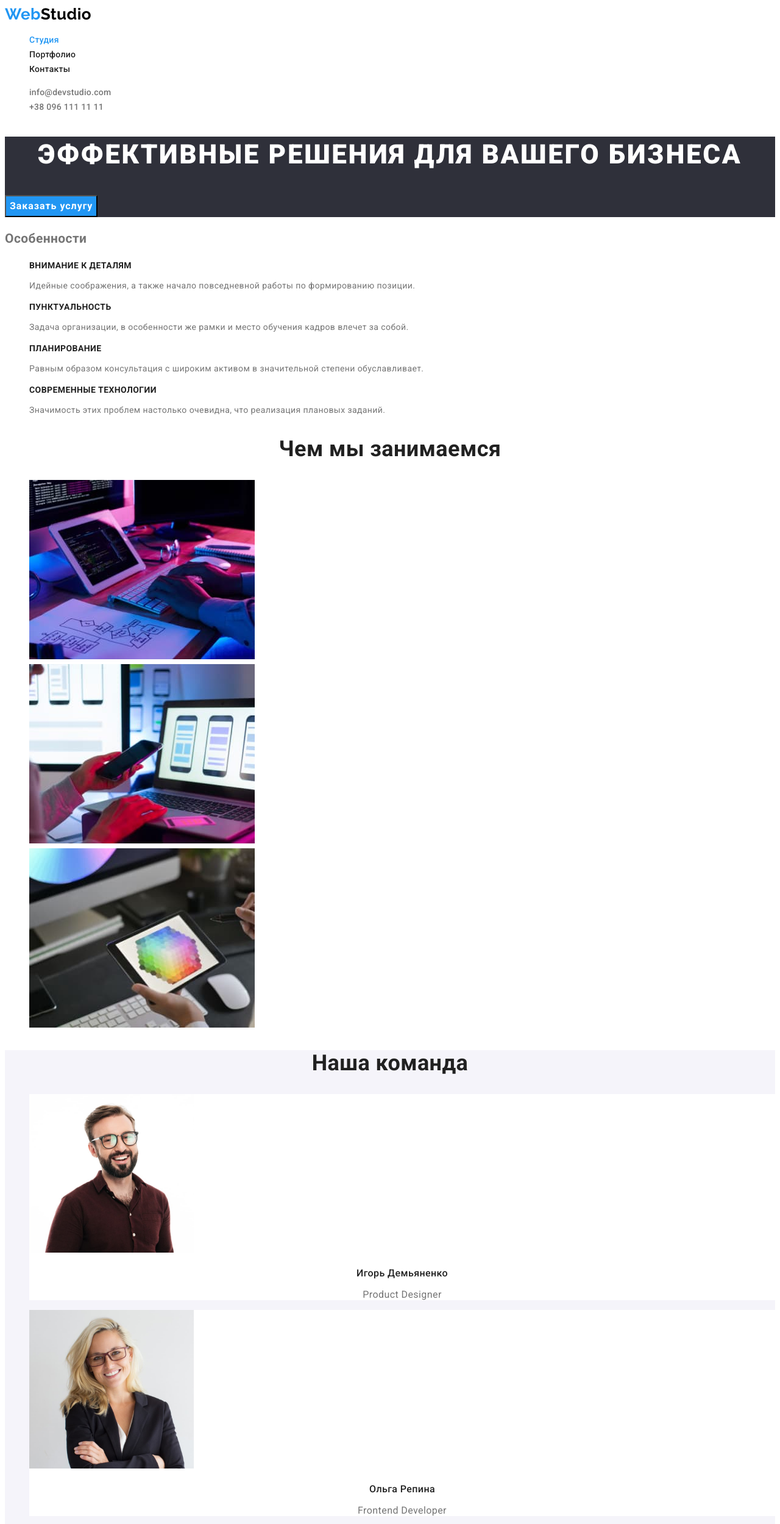
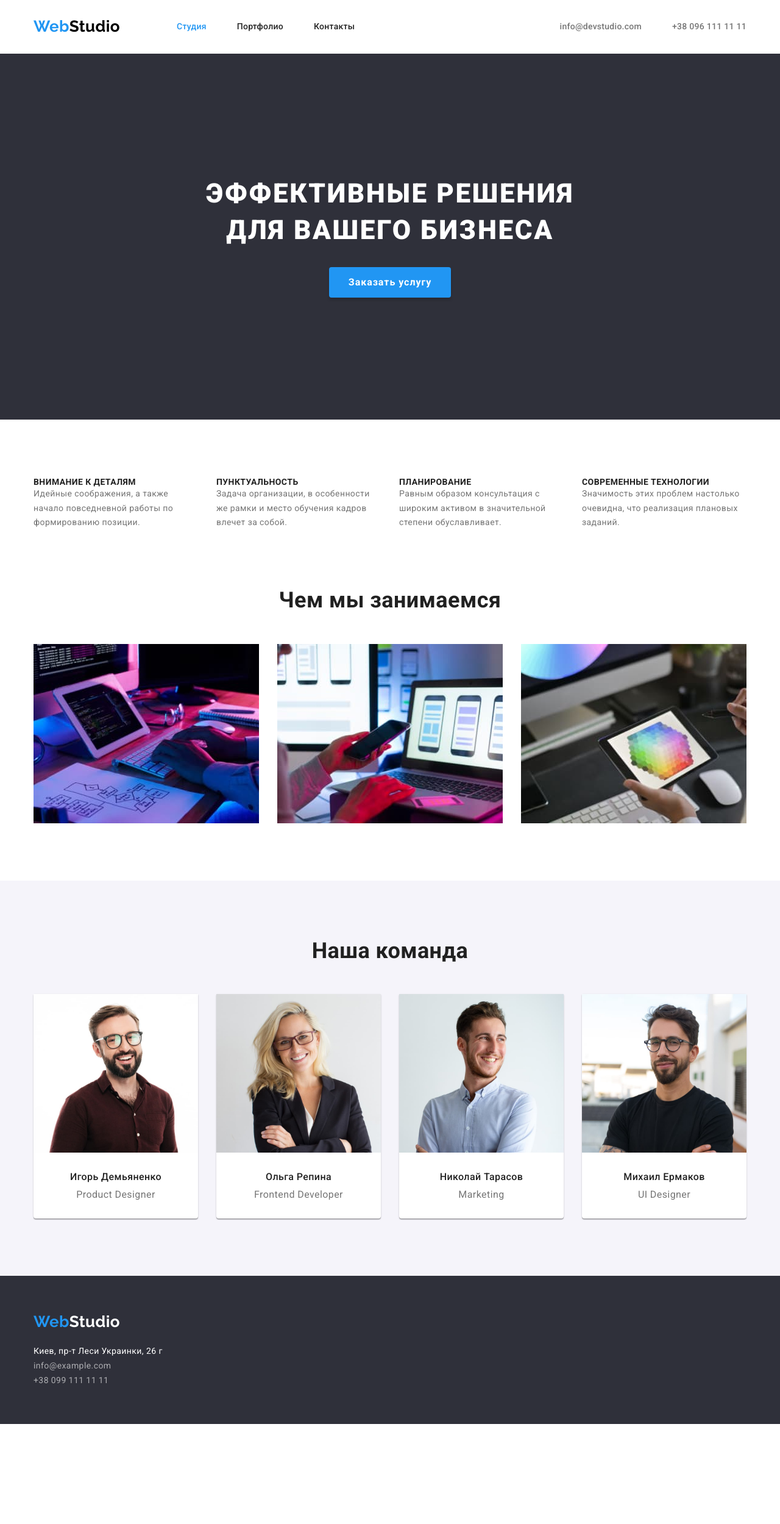
Before and after one commit to TetianaDoroshko/goit-markup-hw-03, a plain HTML site: page index.html in a window 1280 px wide. Shown: the top 2499 px of the page at 61% size. After the commit the page ends 2335 px from the top, so only its background shows below. Drawn offline with nearby package versions, Linux system fonts and the light colour scheme.

Commit message:
Add flexboxes

```diff
--- a/CSS/style.css
+++ b/CSS/style.css
@@ -14,10 +14,52 @@ body {
   color: var(--text-color);
   background-color: var(--bgd-light);
 }
+html {
+  box-sizing: border-box;
+}
+*,
+::before,
+::after {
+  box-sizing: inherit;
+}
+h1,
+h2,
+h3,
+p {
+  margin: 0;
+}
+img {
+  display: block;
+}
 .link {
   text-decoration: none;
 }
+.container {
+  width: 1200px;
+  padding: 0 15px;
+  margin: 0 auto;
+}
+.nav-list,
+.contact-list,
+.features-list,
+.work-list,
+.team-list,
+.portfolio-button-list,
+.portfolio-list {
+  list-style-type: none;
+  margin: 0;
+  padding: 0;
+}
+
 /* Header */
+.header {
+  border-bottom: 1px solid #ececec;
+}
+.header-body {
+  display: flex;
+  align-items: center;
+}
+
 .logo {
   font-family: Raleway;
   font-weight: 700;
@@ -29,28 +71,44 @@ body {
 .logo span {
   color: #000000;
 }
-.nav-list,
-.contact-list,
-.features-list,
-.work-list,
-.team-list,
-.portfolio-button-list,
-.portfolio-list {
-  list-style-type: none;
+
+/* Navigation */
+.nav-body {
+  display: flex;
+  align-items: center;
 }
-/* Navigation */
+.nav-list {
+  display: flex;
+  margin-left: 93px;
+}
+.nav-list .item:not(:last-child),
+.contact-list .item:not(:last-child) {
+  margin-right: 50px;
+}
+.contact-list {
+  display: flex;
+  margin-left: auto;
+}
 .nav-link {
   font-weight: 500;
   line-height: 1.14;
   letter-spacing: 0.02em;
   color: var(--title-color);
   text-decoration: none;
+
+  display: inline-block;
+  padding-top: 32px;
+  padding-bottom: 32px;
 }
 .contact-link {
   font-weight: 500;
   letter-spacing: 0.02em;
   color: var(--text-color);
   text-decoration: none;
+
+  display: inline-block;
+  padding-top: 32px;
+  padding-bottom: 32px;
 }
 .nav-link:hover,
 .nav-link:focus,
@@ -63,6 +121,9 @@ body {
 /* Hero */
 .hero {
   background-color: var(--bgd-dark);
+  text-align: center;
+  padding-top: 200px;
+  padding-bottom: 200px;
 }
 .hero-title {
   font-weight: 900;
@@ -72,6 +133,9 @@ body {
   letter-spacing: 0.06em;
   text-transform: uppercase;
   color: var(--bgd-light);
+
+  width: 696px;
+  margin: 0 auto 30px auto;
 }
 .hero-button {
   font-family: Roboto, sans-serif;
@@ -83,6 +147,11 @@ body {
   color: var(--bgd-light);
   background-color: var(--accent-color);
   cursor: pointer;
+  width: 200px;
+  height: 50px;
+  box-shadow: 0px 4px 4px rgba(0, 0, 0, 0.15);
+  border-radius: 4px;
+  border-color: transparent;
 }
 .hero-button:hover,
 .hero-button:focus {
@@ -90,6 +159,30 @@ body {
   background-color: var(--bgd-grey);
 }
 /* Особенности */
+.section {
+  padding-top: 94px;
+  padding-bottom: 94px;
+}
+.visually-hidden {
+  position: absolute;
+  width: 1px;
+  height: 1px;
+  margin: -1px;
+  border: 0;
+  padding: 0;
+
+  white-space: nowrap;
+  clip-path: inset(100%);
+  clip: rect(0 0 0 0);
+  overflow: hidden;
+}
+.features-list {
+  display: flex;
+  justify-content: space-between;
+}
+.features-list .item {
+  width: 270px;
+}
 .sub-title {
   font-weight: 700;
   font-size: 14px;
@@ -98,20 +191,39 @@ body {
   text-transform: uppercase;
   color: var(--title-color);
 }
+
 /* Чем мы занимаемся */
 /* Наша команда */
+.works {
+  padding-top: 0;
+}
 .title {
   font-weight: 700;
   font-size: 36px;
   line-height: 1.17;
   text-align: center;
   color: var(--title-color);
+  margin-bottom: 50px;
+}
+.work-list {
+  display: flex;
+  justify-content: space-between;
 }
 .team {
   background-color: var(--bgd-grey);
 }
+.team-list {
+  display: flex;
+  justify-content: space-between;
+}
 .personal-card {
   background-color: var(--bgd-light);
+  box-shadow: 0px 1px 3px rgba(0, 0, 0, 0.12), 0px 1px 1px rgba(0, 0, 0, 0.14),
+    0px 2px 1px rgba(0, 0, 0, 0.2);
+  border-radius: 0px 0px 4px 4px;
+}
+.card-description {
+  padding: 30px 0;
 }
 .team-title {
   font-weight: 500;
@@ -119,6 +231,7 @@ body {
   line-height: 1.19;
   color: var(--title-color);
   text-align: center;
+  margin-bottom: 10px;
 }
 
 .team-position {
@@ -130,6 +243,11 @@ body {
 .footer {
   color: var(--bgd-light);
   background-color: var(--bgd-dark);
+  padding-top: 60px;
+  padding-bottom: 60px;
+}
+.address {
+  margin-top: 20px;
 }
 .address-link {
   color: var(--bgd-light);
@@ -150,10 +268,12 @@ body {
 .tel-link:focus {
   color: var(--accent-color);
 }
+
 .footer .logo span {
   color: var(--bgd-light);
 }
 /* Portfolio */
+
 .portfolio-button {
   font-family: Roboto, sans-serif;
   font-weight: 500;
@@ -164,16 +284,47 @@ body {
   color: var(--title-color);
   background-color: var(--bgd-grey);
   cursor: pointer;
+  border-radius: 4px;
+  border-color: transparent;
+  padding: 6px 22px;
 }
 .portfolio-button.main {
   color: var(--bgd-light);
   background-color: var(--accent-color);
+  box-shadow: 0px 3px 1px rgba(0, 0, 0, 0.1), 0px 1px 2px rgba(0, 0, 0, 0.08),
+    0px 2px 2px rgba(0, 0, 0, 0.12);
 }
-
 .portfolio-button:hover,
 .portfolio-button:focus {
   color: var(--bgd-light);
   background-color: var(--accent-color);
+}
+.portfolio-button-list .item:not(:last-child) {
+  margin-right: 8px;
+}
+.portfolio-button-list {
+  display: flex;
+  justify-content: center;
+}
+.portfolio-list {
+  display: flex;
+  flex-wrap: wrap;
+  margin-top: 50px;
+}
+.portfolio-list .item {
+  margin-right: 30px;
+  margin-bottom: 30px;
+  width: 370px;
+}
+.portfolio-list .item:nth-child(3n) {
+  margin-right: 0;
+}
+.portfolio-list .item:nth-last-child(-n + 3) {
+  margin-bottom: 0;
+}
+.portfolio-description {
+  padding: 20px 24px 20px 24px;
+  border: 1px solid #eeeeee;
 }
 .portf-name {
   font-weight: 700;
@@ -188,23 +339,3 @@ body {
   letter-spacing: 0.03em;
   color: var(--text-color);
 }
-
-/* Colours
-#000000 - черный лого
-
-#212121 меню навигации
-        заголовок и подзаголовок секции
-        тект кнопок темный
-#757575 контакты
-        текст секции
-
-#2196F3 контакты, навигация при ховере; фон кнопки
-
-#FFFFFF белый текст героя и футера
-
-#2F303A бекграунд героя и футера
-#ffffff бекграунд белый
-#F5F4FA бекграунд секции серый
-        бекграунд кнопки серый
-
-#FFFFFF бекграунд карточки команды */ ;
--- a/index.html
+++ b/index.html
@@ -5,99 +5,118 @@
     <meta http-equiv="X-UA-Compatible" content="IE=edge">
     <meta name="viewport" content="width=device-width, initial-scale=1.0">
     <title>WebStudio</title>
+    <link href="https://fonts.googleapis.com/css2?family=Raleway:wght@700&family=Roboto:wght@400;500;700;900&display=swap" rel="stylesheet">
+    <link rel="stylesheet" href="https://cdnjs.cloudflare.com/ajax/libs/modern-normalize/1.1.0/modern-normalize.min.css" integrity="sha512-wpPYUAdjBVSE4KJnH1VR1HeZfpl1ub8YT/NKx4PuQ5NmX2tKuGu6U/JRp5y+Y8XG2tV+wKQpNHVUX03MfMFn9Q==" crossorigin="anonymous" referrerpolicy="no-referrer" />
     <link rel="stylesheet" href="./CSS/style.css">
-    <link href="https://fonts.googleapis.com/css2?family=Raleway:wght@700&family=Roboto:wght@400;500;700;900&display=swap" rel="stylesheet">
 </head>
 <body>
     <!-- Шапка -->
     <header>
-        <nav>
+        <div class="container header-body">
+            <nav class="nav-body">
                 <a class="logo" href="./index.html">Web<span>Studio</span></a>
                 <ul class="nav-list">
-                <li><a class="nav-link current" href="./index.html">Студия</a></li>
-                <li><a class="nav-link" href="./portfolio.html">Портфолио</a></li>
-                <li><a class="nav-link" href="">Контакты</a></li>
+                    <li class="item"><a class="nav-link current" href="./index.html">Студия</a></li>
+                    <li class="item"><a class="nav-link" href="./portfolio.html">Портфолио</a></li>
+                    <li class="item"><a class="nav-link" href="">Контакты</a></li>
                 </ul>
             </nav>
             <ul class="contact-list">
-            <li><a class="contact-link" href="mailto:info@devstudio.com">info@devstudio.com</a></li>
-            <li><a class="contact-link" href="tel:+380961111111">+38 096 111 11 11</a></li>
+                <li class="item"><a class="contact-link" href="mailto:info@devstudio.com">info@devstudio.com</a></li>
+                <li class="item"><a class="contact-link" href="tel:+380961111111">+38 096 111 11 11</a></li>
             </ul>
+        </div>
     </header>
     <main>
         <!-- Герой -->
         <section class="hero">
+            <div class="container">
             <h1 class="hero-title">Эффективные решения для вашего бизнеса</h1>
             <button class="hero-button" type="button">Заказать услугу</button>
+            </div>
         </section>
         <!-- Особенности -->
-        <section class="features">
-            <!-- не забыть скрыть заголовок -->
-            <h2>Особенности</h2>
-            <ul>
-                <li class="features-list">
+        <section class="section">
+            <div class="container">
+            <h2 class="visually-hidden">Особенности</h2>
+            <ul class="features-list">
+                <li class="item">
                     <h3 class="sub-title">Внимание к деталям</h3>
                     <p>Идейные соображения, а также начало повседневной работы по формированию позиции.</p>
                 </li>
-                <li class="features-list">
+                <li class="item">
                     <h3 class="sub-title">Пунктуальность</h3>
                     <p>Задача организации, в особенности же рамки и место обучения кадров влечет за собой.</p>
                 </li>
-                <li class="features-list">
+                <li class="item">
                     <h3 class="sub-title">Планирование</h3>
                     <p>Равным образом консультация с широким активом в значительной степени обуславливает.</p>
                 </li>
-                <li class="features-list">
+                <li class="item">
                     <h3 class="sub-title">Современные технологии</h3>
                     <p>Значимость этих проблем настолько очевидна, что реализация плановых заданий.</p>
                 </li>
             </ul>
-
+            </div>
         </section>
         <!-- Чем мы занимаемся -->
-        <section class="works">
+        <section class="section works">
+            <div class="container">
             <h2 class="title">Чем мы занимаемся</h2>
             <ul class="work-list">
                 <li><img src="./images/box-1.jpg" alt="Десктоп приложения" width="370"></li>
                 <li><img src="./images/box-2.jpg" alt="Мобильные приложения" width="370"></li>
                 <li><img src="./images/box-3.jpg" alt="Дизайн" width="370"></li>
             </ul>
+            </div>
         </section>
         <!-- Наша команда -->
-        <section class="team">
+        <section class="section team">
+            <div class="container">
             <h2 class="title">Наша команда</h2>
             <ul class="team-list">
                 <li class="personal-card">
                     <img src="./images/img-1.jpg" alt="Фото Игорь Демьяненко" width="270">
+                    <div class="card-description">
                         <h3 class="team-title">Игорь Демьяненко</h3>
                         <p class="team-position" lang="en">Product Designer</p>
+                    </div>
                 </li>
                 <li class="personal-card">
                     <img src="./images/img-2.jpg" alt="Фото Ольга Репина" width="270">
+                    <div class="card-description">
                         <h3 class="team-title">Ольга Репина</h3>
                         <p class="team-position" lang="en">Frontend Developer</p>
+                    </div>
                 </li>
                 <li class="personal-card">
                     <img src="./images/img-3.jpg" alt="Фото Николай Тарасов" width="270">
+                    <div class="card-description">
                         <h3 class="team-title">Николай Тарасов</h3>
                         <p class="team-position" lang="en">Marketing</p>
+                    </div>
                 </li>
                 <li class="personal-card">
                     <img src="./images/img-4.jpg" alt="Фото Михаил Ермаков" width="270">
+                    <div class="card-description">
                         <h3 class="team-title">Михаил Ермаков</h3>
                         <p class="team-position" lang="en">UI Designer</p>
+                    </div>
                 </li>
             </ul>
+            </div>
         </section>
     </main>
         <!-- Футер -->
     <footer class="footer">
+        <div class="container">
         <a class="logo" href="./index.html">Web<span>Studio</span></a>
         <address class="address">
             <a class="address-link" href="https://goo.gl/maps/gmN9msgWYYtAYABk7" target="_blanc">Киев, пр-т Леси Украинки, 26 г</a> <br>
             <a class="mail-link" href="mailto:info@example.com">info@example.com</a> <br>
             <a class="tel-link" href="tel:+380991111111">+38 099 111 11 11</a>
         </address>
+        </div>
     </footer>
 </body>
 </html>
```
Also changed, not shown: portfolio.html (+53 -26 lines). Lines whose indentation alone changed are shown as unchanged.
